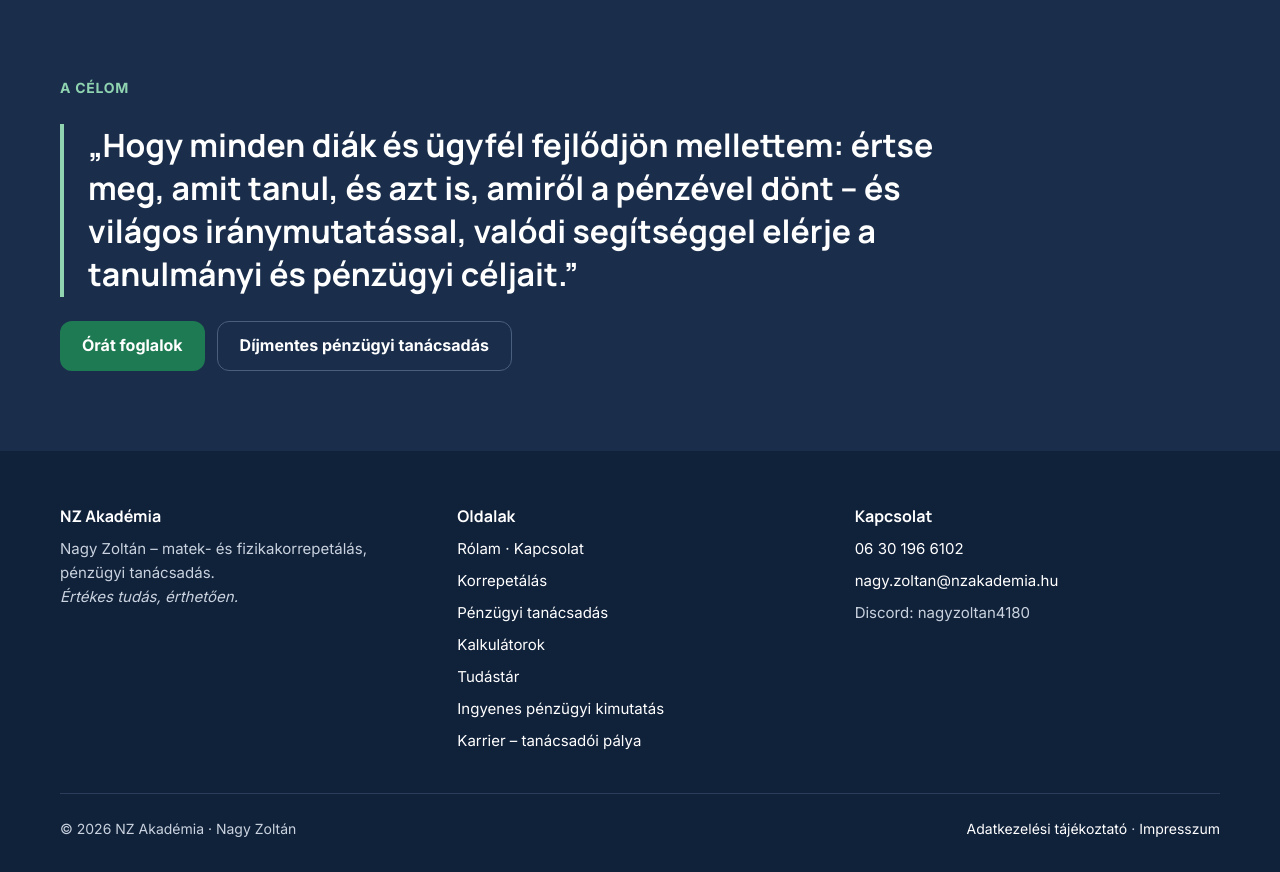
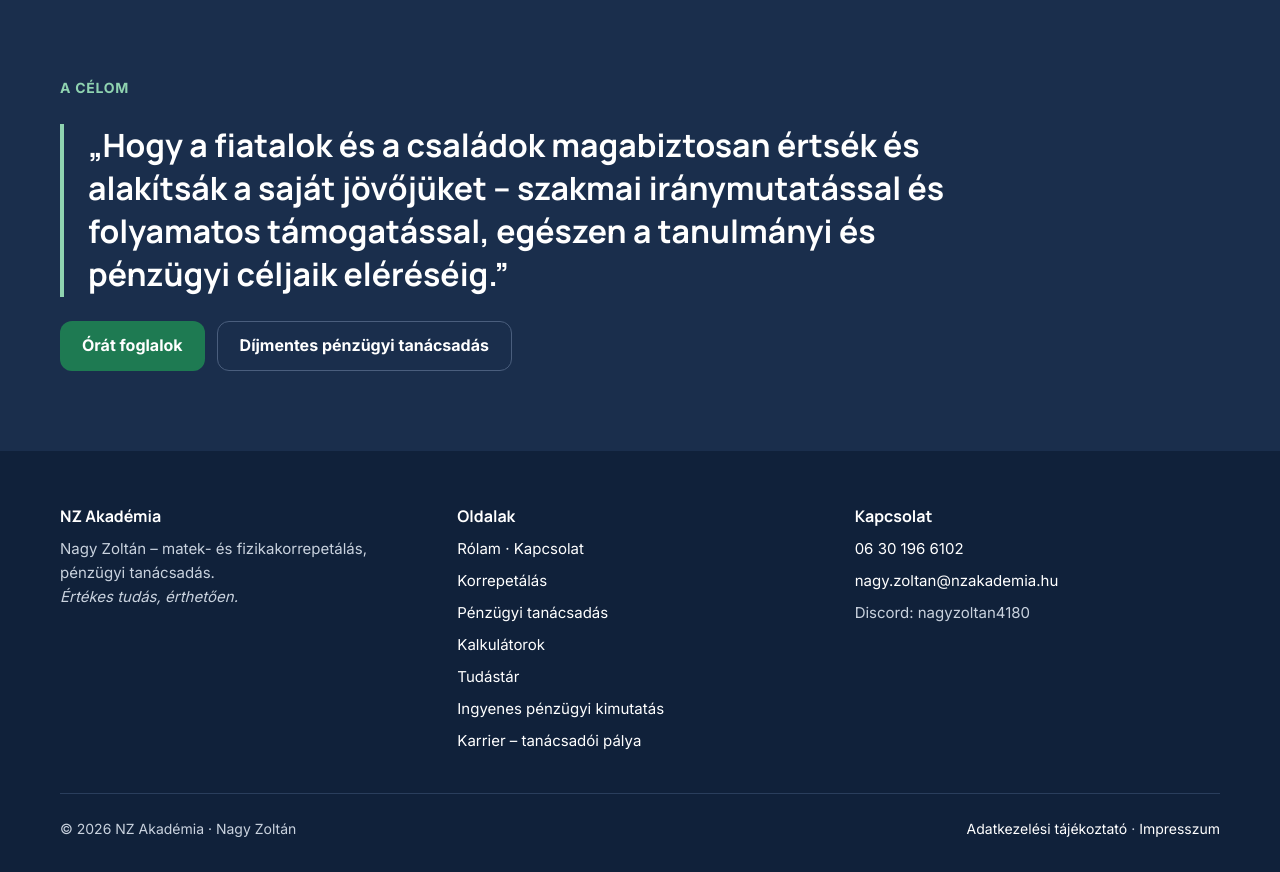
Before and after one commit to NagyZoltan25/NagyZoltan25.github.io, a plain HTML site: page rolam.html in a window 1280 px wide. Shown: the part 4040-4912 px from the top of the page. Drawn offline with Linux system fonts and the light colour scheme.

Commit message:
Rólam: célmondat professzionálisabb változata
Co-Authored-By: Claude Opus 5.5 <noreply@anthropic.com>
Claude-Session: https://claude.ai/code/session_01WR4WDrYdZ7a2UT5wJ3sBgd

```diff
--- a/rolam.html
+++ b/rolam.html
@@ -145,7 +145,7 @@
 <section class="section dark close-band">
   <div class="wrap about-close">
     <span class="eyebrow">A célom</span>
-    <blockquote>„Hogy minden diák és ügyfél fejlődjön mellettem: értse meg, amit tanul, és azt is, amiről a pénzével dönt – és világos iránymutatással, valódi segítséggel elérje a tanulmányi és pénzügyi céljait.”</blockquote>
+    <blockquote>„Hogy a fiatalok és a családok magabiztosan értsék és alakítsák a saját jövőjüket – szakmai iránymutatással és folyamatos támogatással, egészen a tanulmányi és pénzügyi céljaik eléréséig.”</blockquote>
     <div class="btn-row"><a class="btn" href="korrepetalas.html#foglalas">Órát foglalok</a><a class="btn ghost" href="tanacsadas.html#foglalas">Díjmentes pénzügyi tanácsadás</a></div>
   </div>
 </section>
```
